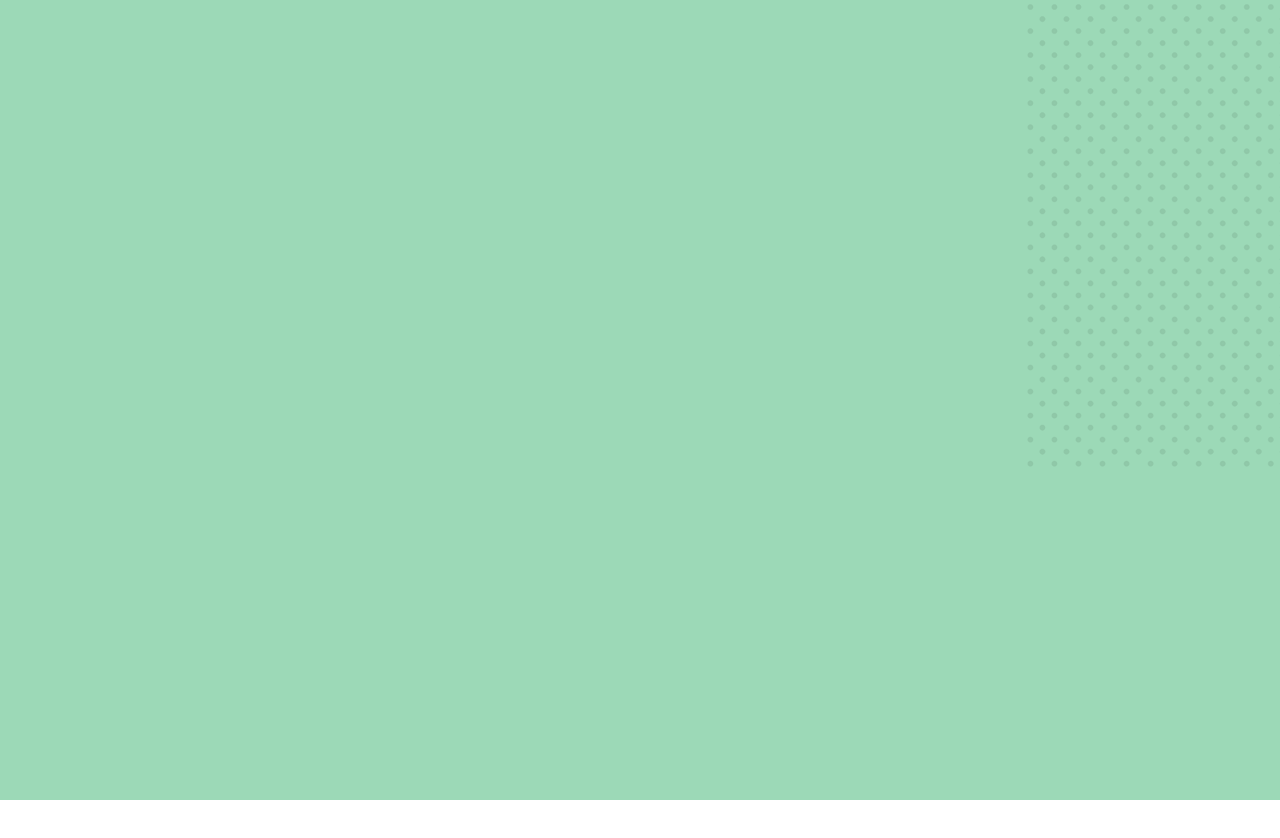
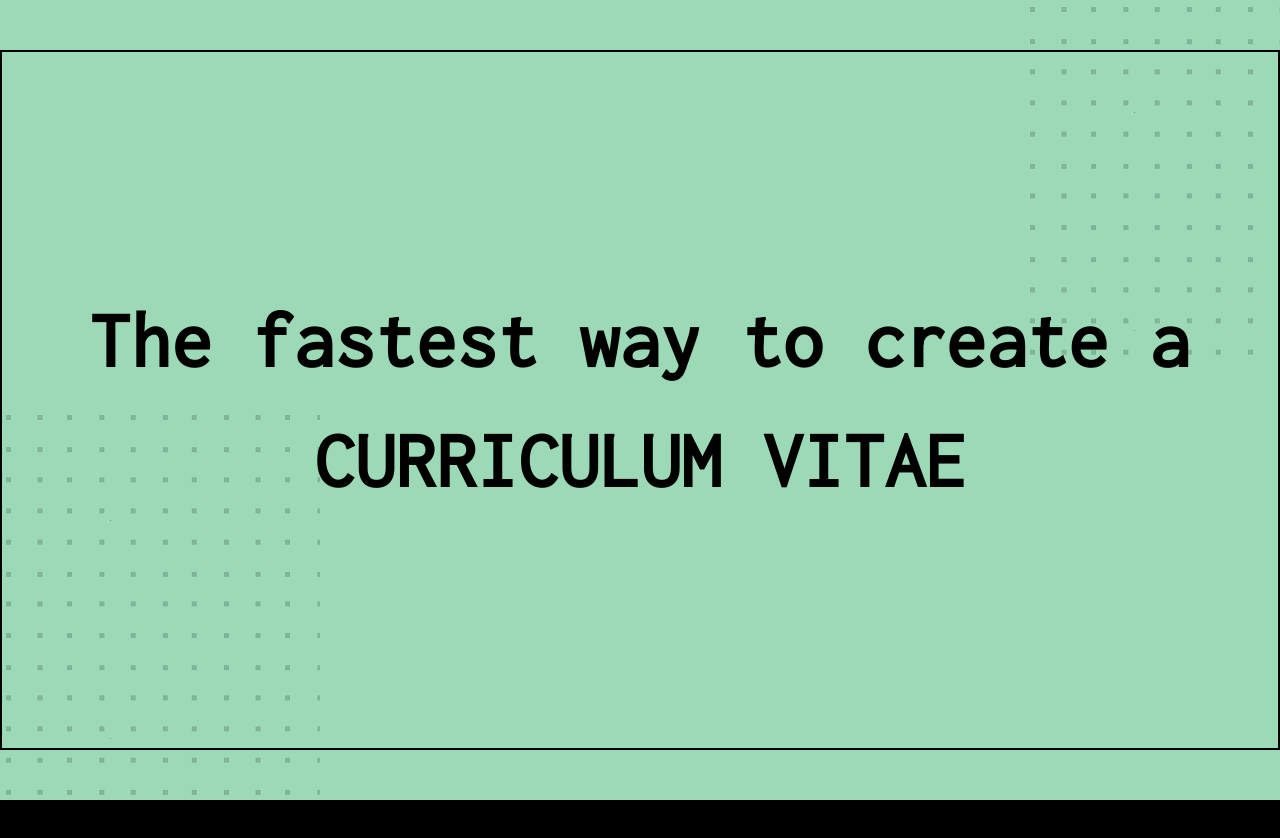
Before and after one commit to snovamicron/CV-builder, a React (Create React App) app in the folder client/: page / in a window 1280 px wide. Shown: the top 838 px of the page. Before the commit the page ends 800 px from the top, so only its background shows below. Built offline with nearby package versions, Linux system fonts and the light colour scheme.

Commit message:
commit 8

```diff
--- a/client/src/components/Home/Welcome.tsx
+++ b/client/src/components/Home/Welcome.tsx
@@ -1,31 +1,72 @@
 
 // MUI components
-import { Box } from '@mui/material'
+import { Box, Typography, useMediaQuery } from '@mui/material'
 import { makeStyles } from '@mui/styles'
+import { useTheme } from '@mui/material/styles'
 
 
 const Welcome = ()=>{
+    const theme = useTheme()
+    const matches = useMediaQuery(theme.breakpoints.down('md'))
+    const matches1 = useMediaQuery('(max-width:1130px)')
     const useStyles = makeStyles({
         container1:{
             height:'100vh',
-            backgroundColor:'#9cd9b7'
+            backgroundColor:'#9cd9b7',
+            display:'flex'
         },
-        dotContainer:{
-            height:'59vh',
-            width:'20vw',
+        container2:{
+            height:'75vh',
+            backgroundColor:'#000'
+        },
+        dotContainer1:{
+            height:'47vh',
+            width:matches?'27vw':'20vw',
             position:'absolute',
             top:0,
             right:0,
             backgroundImage:`url('dot.png')`,
-            opacity:0.080
+            opacity:0.4
+        },
+        dotContainer2:{
+            height:'49vh',
+            width:matches?'40vw':'25vw',
+            position:'absolute',
+            bottom:0,
+            left:0,
+            backgroundImage:`url('dot.png')`,
+            opacity:0.4
+        },
+        tittleBox:{
+            border:'2px solid #000',
+            margin:'50px auto',
+            width:'100%',
+            display:'flex',
+            justifyContent:'center',
+            alignItems:'center',
+            flexDirection:'column',
+            zIndex:10000
+        },
+        title1:{
+            fontSize:'5rem !important',
+            fontWeight:'900 !important',
+            margin:'0 !important',
+            padding:'0 !important'
         }
     })
     const classes = useStyles()
     return (
         <>
             <Box className={classes.container1} >
-                <Box className={classes.dotContainer}>
+                <Box className={classes.dotContainer1}/>
+                <Box className={classes.dotContainer2}/>
+                <Box className={classes.tittleBox}>
+                <Typography className={classes.title1} >The fastest way to create a</Typography>
+                <Typography className={classes.title1} > CURRICULUM VITAE </Typography>
                 </Box>
+
+            </Box>
+            <Box className={classes.container2} >
 
             </Box>
         </>
```
Also changed, not shown: client/public/dot.png.
